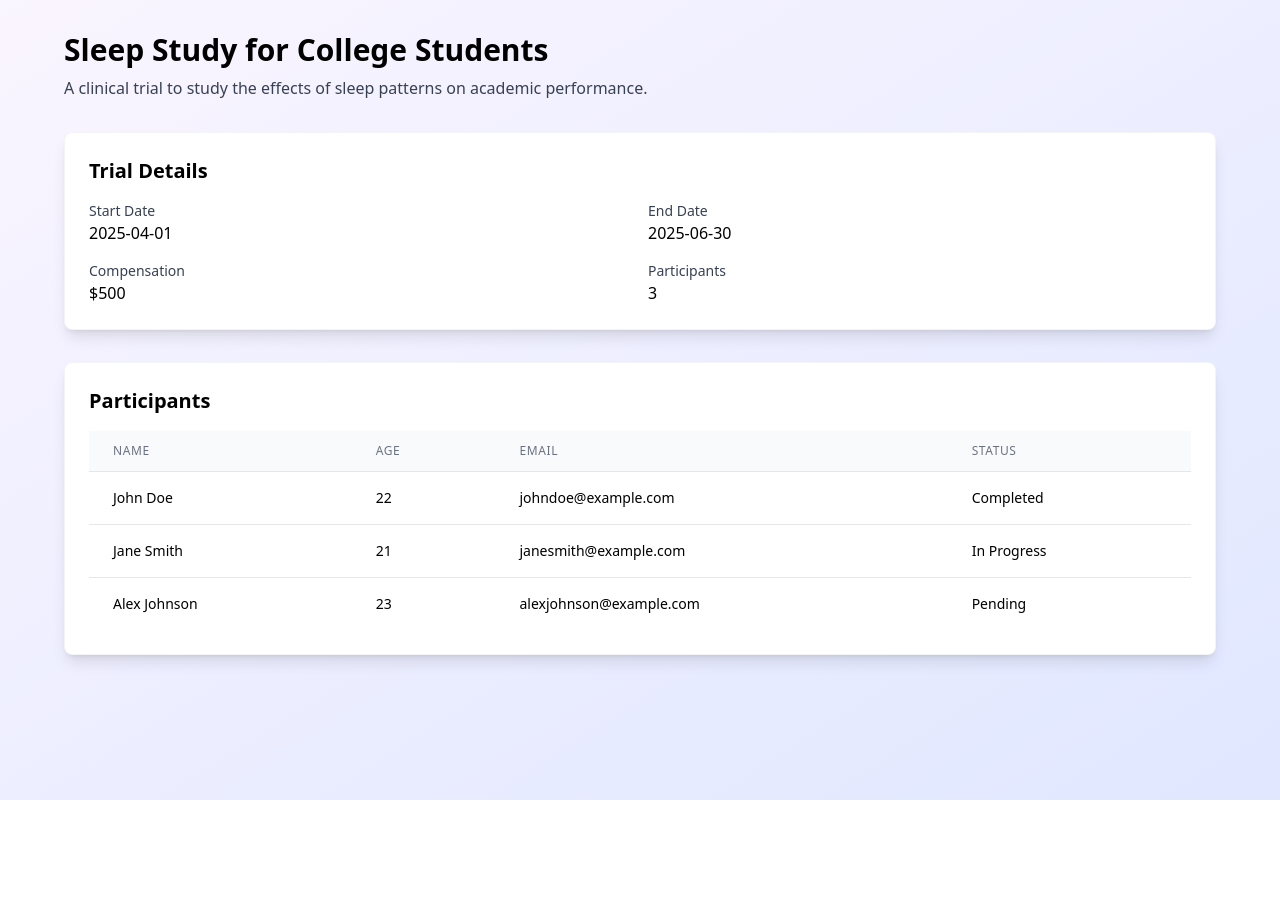
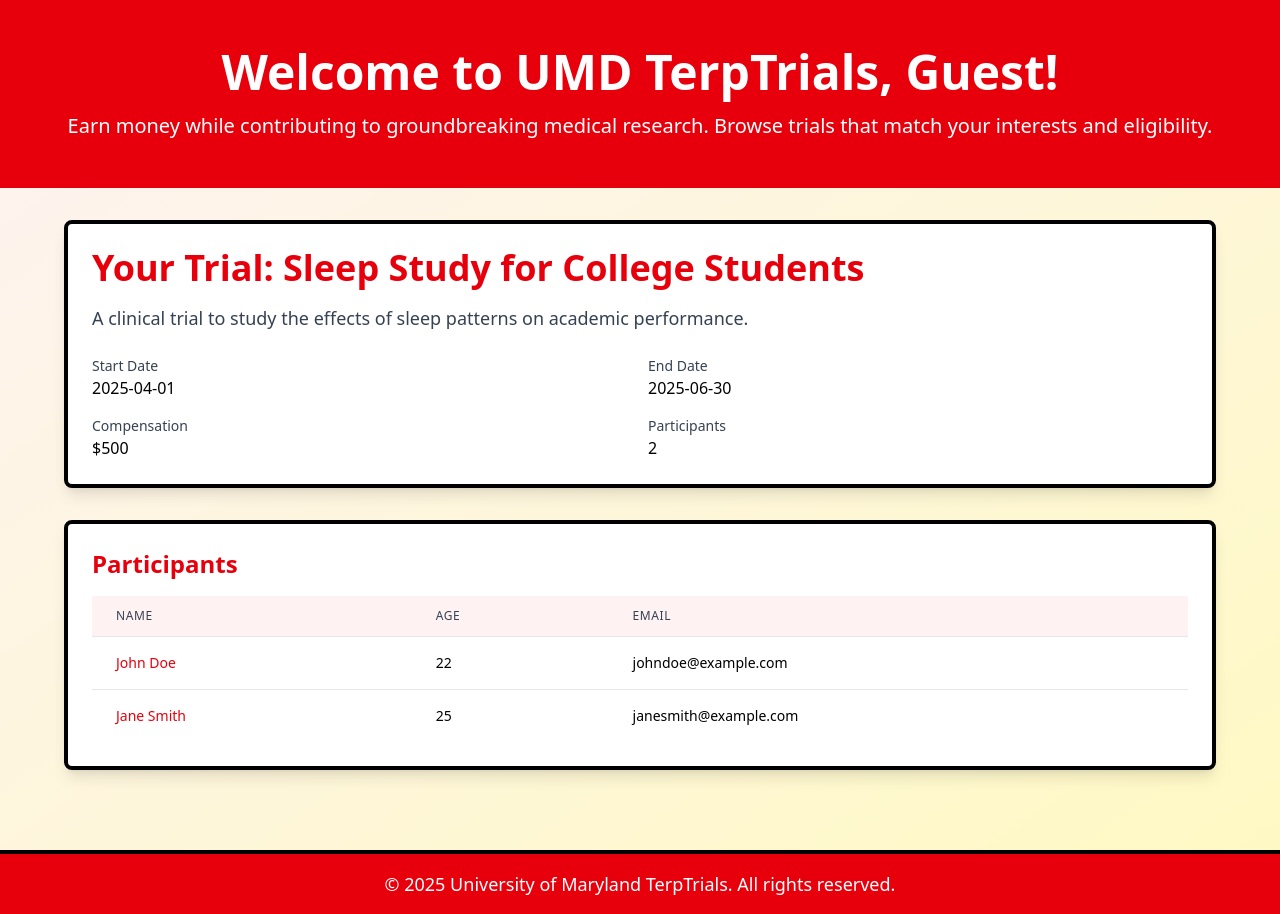
Before and after one commit to PriyankaPatel72/Trials, a Next.js app: page /HomePageTrialRunner in a window 1280 px wide. Before the commit the page ends 800 px from the top, so only its background shows below. Built offline with nearby package versions, Linux system fonts and the light colour scheme.

Commit message:
new fetures

```diff
--- a/app/HomePageTrialRunner/page.tsx
+++ b/app/HomePageTrialRunner/page.tsx
@@ -1,6 +1,9 @@
 "use client";
 import React from "react";
 import Head from "next/head";
+import Link from "next/link";
+import Header from "../../components/Header/Header";
+import Footer from "../../components/Footer/Footer";
 
 export default function HomePageTrialRunner() {
   // Mock data for the trial and participants
@@ -11,30 +14,32 @@
     endDate: "2025-06-30",
     compensation: "$500",
     participants: [
-      { id: 1, name: "John Doe", age: 22, email: "johndoe@example.com", status: "Completed" },
-      { id: 2, name: "Jane Smith", age: 21, email: "janesmith@example.com", status: "In Progress" },
-      { id: 3, name: "Alex Johnson", age: 23, email: "alexjohnson@example.com", status: "Pending" },
+      { id: "123", name: "John Doe", age: 22, email: "johndoe@example.com", completed: true },
+      { id: "456", name: "Jane Smith", age: 25, email: "janesmith@example.com", completed: true },
+      { id: "789", name: "Alex Johnson", age: 23, email: "alexjohnson@example.com", completed: false },
     ],
   };
 
+  // Filter participants to only include those who completed their application
+  const completedParticipants = trial.participants.filter((participant) => participant.completed);
+
   return (
-    <div className="min-h-screen bg-gradient-to-br from-purple-50 to-indigo-100 py-8 px-4 sm:px-6 lg:px-8">
+    <div className="min-h-screen bg-gradient-to-br from-red-50 to-yellow-100 flex flex-col">
       <Head>
         <title>TerpTrial | Trial Dashboard</title>
         <meta name="description" content="Manage your clinical trial and participants" />
       </Head>
 
+      {/* Header Component */}
+      <Header />
+
+      <main className="flex-grow py-8 px-4 sm:px-6 lg:px-8">
         <div className="max-w-6xl mx-auto">
-        {/* Header */}
-        <div className="mb-8">
-          <h1 className="text-3xl font-bold text-black">{trial.title}</h1>
-          <p className="text-gray-700 mt-2">{trial.description}</p>
-        </div>
-
-        {/* Trial Details */}
-        <div className="bg-white shadow-lg rounded-lg p-6 mb-8 border border-gray-100">
-          <h2 className="text-xl font-semibold text-black mb-4">Trial Details</h2>
-          <div className="grid grid-cols-2 gap-4">
+          {/* Trial Overview */}
+          <div className="bg-white shadow-lg rounded-lg p-6 mb-8 border-4 border-black">
+            <h1 className="text-4xl font-bold text-red-600">Your Trial: {trial.title}</h1>
+            <p className="text-lg text-gray-700 mt-4">{trial.description}</p>
+            <div className="grid grid-cols-2 gap-4 mt-6">
               <div>
                 <p className="text-sm font-medium text-gray-700">Start Date</p>
                 <p className="text-black">{trial.startDate}</p>
@@ -49,48 +54,48 @@
               </div>
               <div>
                 <p className="text-sm font-medium text-gray-700">Participants</p>
-              <p className="text-black">{trial.participants.length}</p>
+                <p className="text-black">{completedParticipants.length}</p>
               </div>
             </div>
           </div>
 
           {/* Participant List */}
-        <div className="bg-white shadow-lg rounded-lg p-6 border border-gray-100">
-          <h2 className="text-xl font-semibold text-black mb-4">Participants</h2>
+          <div className="bg-white shadow-lg rounded-lg p-6 border-4 border-black">
+            <h2 className="text-2xl font-semibold text-red-600 mb-4">Participants</h2>
+            {completedParticipants.length > 0 ? (
               <table className="min-w-full divide-y divide-gray-200">
-            <thead className="bg-gray-50">
+                <thead className="bg-red-50">
                   <tr>
                     <th
                       scope="col"
-                  className="px-6 py-3 text-left text-xs font-medium text-gray-500 uppercase tracking-wider"
+                      className="px-6 py-3 text-left text-xs font-medium text-gray-700 uppercase tracking-wider"
                     >
                       Name
                     </th>
                     <th
                       scope="col"
-                  className="px-6 py-3 text-left text-xs font-medium text-gray-500 uppercase tracking-wider"
+                      className="px-6 py-3 text-left text-xs font-medium text-gray-700 uppercase tracking-wider"
                     >
                       Age
                     </th>
                     <th
                       scope="col"
-                  className="px-6 py-3 text-left text-xs font-medium text-gray-500 uppercase tracking-wider"
+                      className="px-6 py-3 text-left text-xs font-medium text-gray-700 uppercase tracking-wider"
                     >
                       Email
-                </th>
-                <th
-                  scope="col"
-                  className="px-6 py-3 text-left text-xs font-medium text-gray-500 uppercase tracking-wider"
-                >
-                  Status
                     </th>
                   </tr>
                 </thead>
                 <tbody className="bg-white divide-y divide-gray-200">
-              {trial.participants.map((participant) => (
+                  {completedParticipants.map((participant) => (
                     <tr key={participant.id}>
                       <td className="px-6 py-4 whitespace-nowrap text-sm text-black">
+                        <Link
+                          href={`/VolunteerProfile/${participant.id}`}
+                          className="text-red-600 hover:underline"
+                        >
                           {participant.name}
+                        </Link>
                       </td>
                       <td className="px-6 py-4 whitespace-nowrap text-sm text-black">
                         {participant.age}
@@ -98,15 +103,19 @@
                       <td className="px-6 py-4 whitespace-nowrap text-sm text-black">
                         {participant.email}
                       </td>
-                  <td className="px-6 py-4 whitespace-nowrap text-sm text-black">
-                    {participant.status}
-                  </td>
                     </tr>
                   ))}
                 </tbody>
               </table>
+            ) : (
+              <p className="text-lg text-gray-700">No participants have completed their application yet.</p>
+            )}
           </div>
         </div>
+      </main>
+
+      {/* Footer Component */}
+      <Footer />
     </div>
   );
 }
--- a/app/SelectUserType/page.tsx
+++ b/app/SelectUserType/page.tsx
@@ -1,39 +1,58 @@
 "use client";
 
 import { useRouter } from "next/navigation";
+import Footer from "../../components/Footer/Footer";
+import Header from "../../components/Header/Header";
 
-export default function NavigationPage() {
+export default function NavigationPage({ userName }: { userName?: string | null }) {
   const router = useRouter();
 
   return (
-    <main className="flex items-center justify-center min-h-screen">
+    <div className="min-h-screen flex flex-col bg-gradient-to-br from-red-50 to-yellow-100">
+      {/* Header */}
+      <header className="bg-red-600 text-white py-12">
+        <div className="max-w-7xl mx-auto px-4 sm:px-6 lg:px-8 text-center">
+          <h1 className="text-5xl font-bold">
+            Welcome to UMD TerpTrials{userName ? `, ${userName}!` : "!"}
+          </h1>
+          <p className="mt-4 text-xl">
+            Earn money while contributing to groundbreaking medical research. Browse trials that match your interests and eligibility.
+          </p>
+        </div>
+      </header>
+
+      <main className="flex-grow flex items-center justify-center">
         <div className="grid grid-cols-1 sm:grid-cols-2 gap-12 w-[80%]">
-        {/* Card 1 */}
+          {/* Volunteer Card */}
           <div className="flex flex-col items-center space-y-6">
-          <div className="w-40 h-40 rounded-full bg-gray-300 flex items-center justify-center text-6xl">
-            🏠
+            <div className="w-40 h-40 rounded-full bg-red-600 flex items-center justify-center text-6xl text-white shadow-lg">
+              🎓 {/* UMD-themed icon for Volunteer */}
             </div>
             <button
               onClick={() => router.push("/NewUser")}
-            className="w-full bg-blue-600 text-white py-4 px-8 text-lg rounded-2xl hover:bg-blue-700 transition"
+              className="w-full bg-red-600 text-white py-4 px-8 text-2xl rounded-2xl hover:bg-red-700 transition border-4 border-black shadow-md"
             >
-            Volunteer
+              I am a Volunteer
             </button>
           </div>
 
-        {/* Card 2 */}
+          {/* Researcher Card */}
           <div className="flex flex-col items-center space-y-6">
-          <div className="w-40 h-40 rounded-full bg-gray-300 flex items-center justify-center text-6xl">
-            👤
+            <div className="w-40 h-40 rounded-full bg-yellow-500 flex items-center justify-center text-6xl text-white shadow-lg">
+              🧪 {/* UMD-themed icon for Researcher */}
             </div>
             <button
               onClick={() => router.push("/NewUser")}
-            className="w-full bg-green-600 text-white py-4 px-8 text-lg rounded-2xl hover:bg-green-700 transition"
+              className="w-full bg-yellow-500 text-white py-4 px-8 text-2xl rounded-2xl hover:bg-yellow-600 transition border-4 border-black shadow-md"
             >
-            Researcher
+              I am a Researcher
             </button>
           </div>
         </div>
       </main>
+
+      {/* Footer Component */}
+      <Footer />
+    </div>
   );
 }
--- a/app/page.tsx
+++ b/app/page.tsx
@@ -2,7 +2,6 @@
 import { useState } from "react";
 import Head from "next/head";
 import { useRouter } from "next/navigation";
-import { mockUserDatabase } from "../mockDatabase"; // Import the mock database
 
 export default function Home() {
   const [email, setEmail] = useState("");
@@ -17,19 +16,14 @@
     setError("");
 
     try {
-      // Simulate authentication
+      // Simulate authentication (replace with actual API call in the future)
       await new Promise((resolve) => setTimeout(resolve, 1000));
 
-      // Check if the user exists in the mock database
-      const user = mockUserDatabase[email];
-      if (!user || user.password !== password) {
-        throw new Error("Invalid email or password.");
-      }
-
-      // Redirect to HomePage with the user's name
-      router.push(`/HomePage?userName=${encodeURIComponent(user.name)}`);
+      // Simulate successful login
+      const userName = "John Doe"; // Replace with actual user data from backend
+      router.push(`/HomePage?userName=${encodeURIComponent(userName)}`);
     } catch (err) {
-      setError(err.message || "An error occurred. Please try again.");
+      setError("Invalid email or password. Please try again.");
     } finally {
       setIsLoading(false);
     }
--- a/app/trials/[id]/page.tsx
+++ b/app/trials/[id]/page.tsx
@@ -10,9 +10,15 @@
 import Header from "../../../components/Header/Header";
 import Footer from "../../../components/Footer/Footer";
 
-export default function TrialPage({ params }: { params: Promise<{ id: string }> }) {
-  const [trial, setTrial] = useState(null);
-  const [trialId, setTrialId] = useState<string | null>(null);
+export default function TrialPage({ params }: { params: { id: string } }) {
+  const [trial, setTrial] = useState<{
+    id: number;
+    title: string;
+    description: string;
+    compensation: number;
+    startDate: string;
+    eligibility: string;
+  } | null>(null);
 
   // Mock data (replace with actual API call or database query)
   const mockTrials = [
@@ -43,19 +49,10 @@
   ];
 
   useEffect(() => {
-    // Unwrap the params Promise and set the trial ID
-    params.then((resolvedParams) => {
-      setTrialId(resolvedParams.id);
-    });
-  }, [params]);
-
-  useEffect(() => {
-    if (trialId) {
-      // Find the trial by ID
-      const foundTrial = mockTrials.find((t) => t.id === parseInt(trialId));
-      setTrial(foundTrial);
-    }
-  }, [trialId]);
+    // Find the trial by ID
+    const foundTrial = mockTrials.find((t) => t.id === parseInt(params.id));
+    setTrial(foundTrial || null);
+  }, [params.id]);
 
   if (!trial) {
     return (
@@ -71,7 +68,7 @@
       <Header />
 
       <div className="flex-grow py-8 px-4 sm:px-6 lg:px-8">
-        <div className="max-w-4xl mx-auto bg-white p-6 rounded-lg shadow-lg border-2 border-black">
+        <div className="max-w-4xl mx-auto bg-white p-6 rounded-lg shadow-lg border-4 border-black">
           <h1 className="text-4xl font-bold text-black">{trial.title}</h1>
           <p className="text-lg text-gray-700 mt-4">{trial.description}</p>
           <p className="text-lg text-green-600 mt-4">
@@ -94,13 +91,13 @@
           <div className="flex space-x-4 mt-6">
             <button
               onClick={() => alert("Application submitted!")}
-              className="px-4 py-2 bg-red-600 text-white rounded-md hover:bg-red-700 transition border-2 border-black text-lg"
+              className="px-4 py-2 bg-red-600 text-white rounded-md hover:bg-red-700 transition border-4 border-black text-lg"
             >
               Submit Application
             </button>
             <button
               onClick={() => (window.location.href = "/HomePage")}
-              className="px-4 py-2 bg-gray-600 text-white rounded-md hover:bg-gray-700 transition border-2 border-black text-lg"
+              className="px-4 py-2 bg-gray-600 text-white rounded-md hover:bg-gray-700 transition border-4 border-black text-lg"
             >
               Back to Home
             </button>
```
Also changed, not shown: app/NewUser/page.tsx (+8 -114 lines), app/VolenteerProfile/page.tsx (added). Lines whose indentation alone changed are shown as unchanged.
